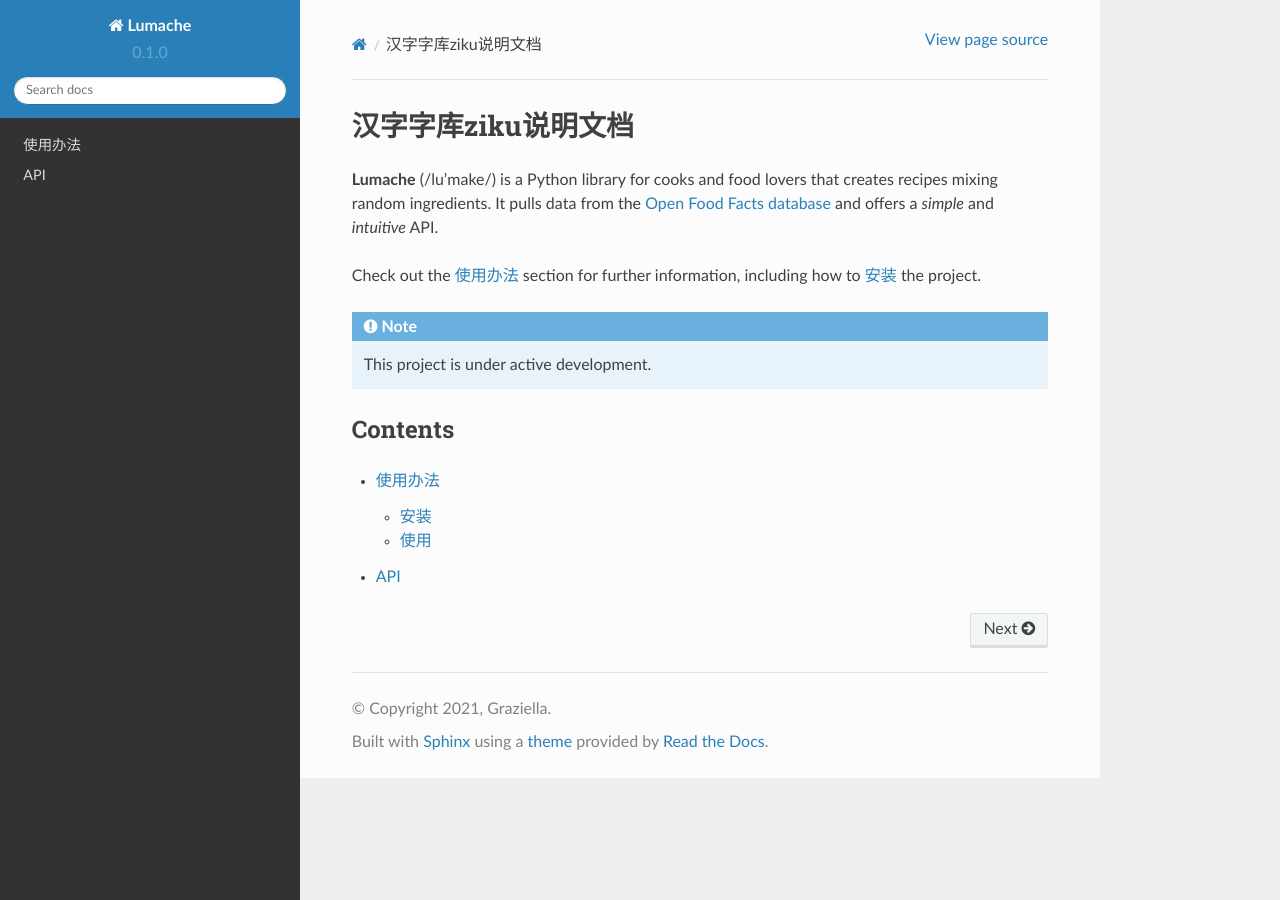
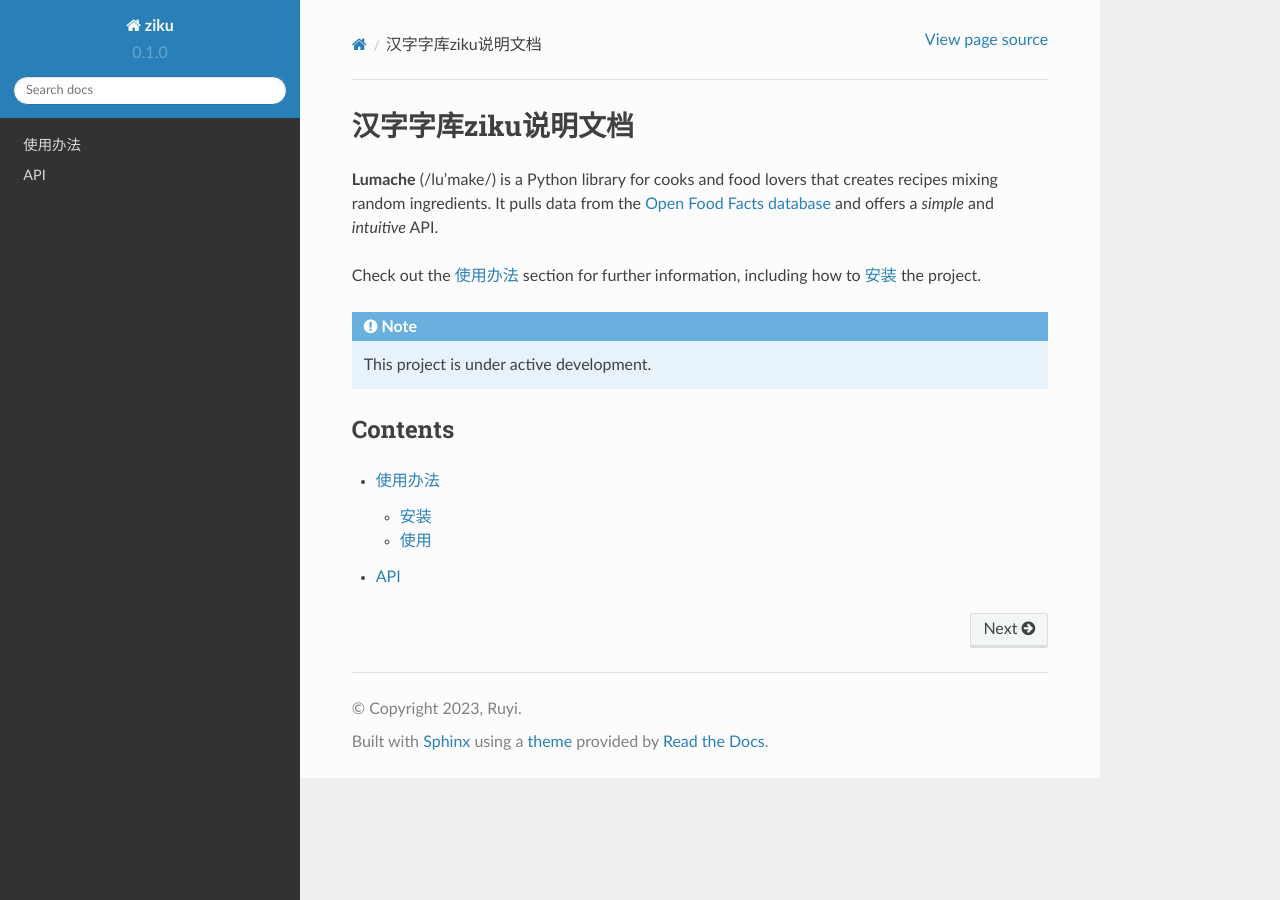
Before and after one commit to anjiang2016/rtd-tutorial, a Sphinx documentation site: the page built from docs/source/index.rst, in a window 1280 px wide. Built offline with Sphinx 7.4.7 and the Read the Docs theme 2.0.0, drawn with Linux system fonts in a browser that asks for light colours.

Commit message:
Update conf.py
更改项目信息

```diff
--- a/docs/source/conf.py
+++ b/docs/source/conf.py
@@ -2,9 +2,9 @@
 
 # -- Project information
 
-project = 'Lumache'
-copyright = '2021, Graziella'
-author = 'Graziella'
+project = 'ziku'
+copyright = '2023, Ruyi'
+author = 'Zhaomingming'
 
 release = '0.1'
 version = '0.1.0'
```
